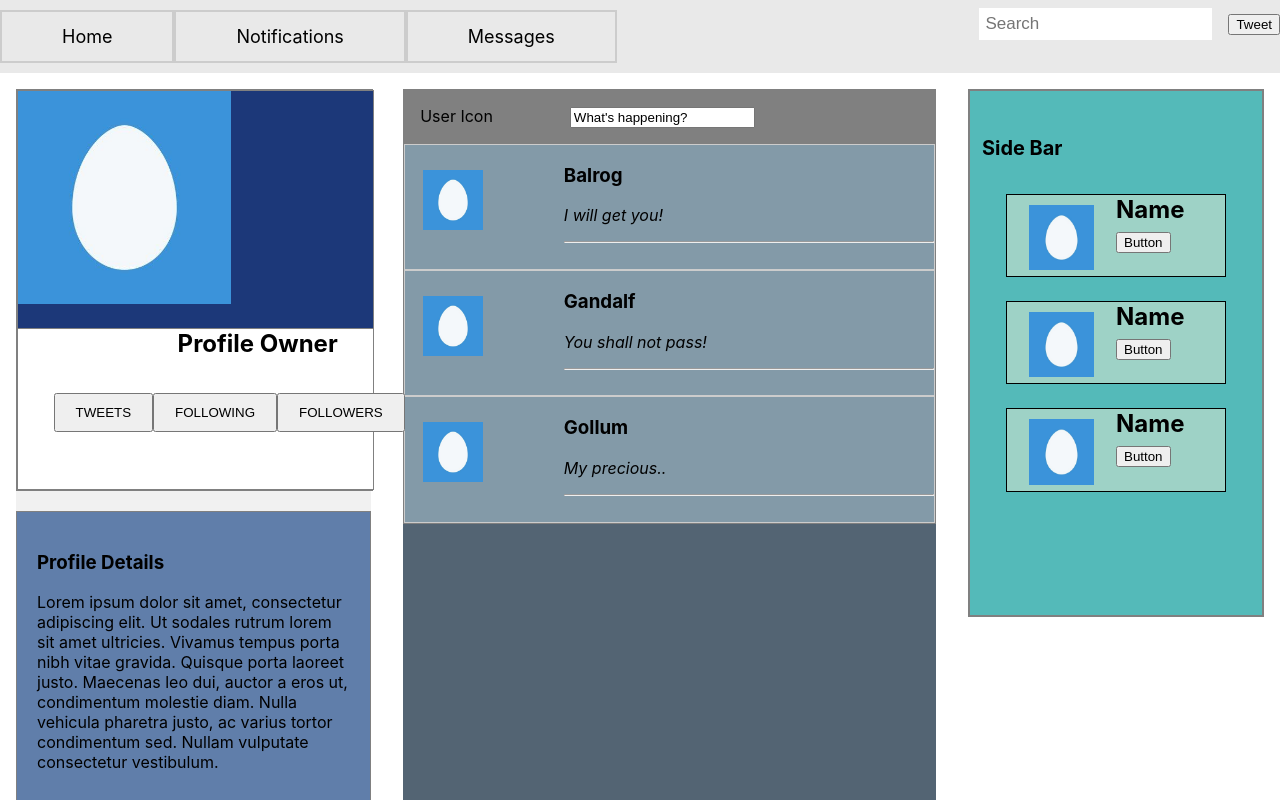
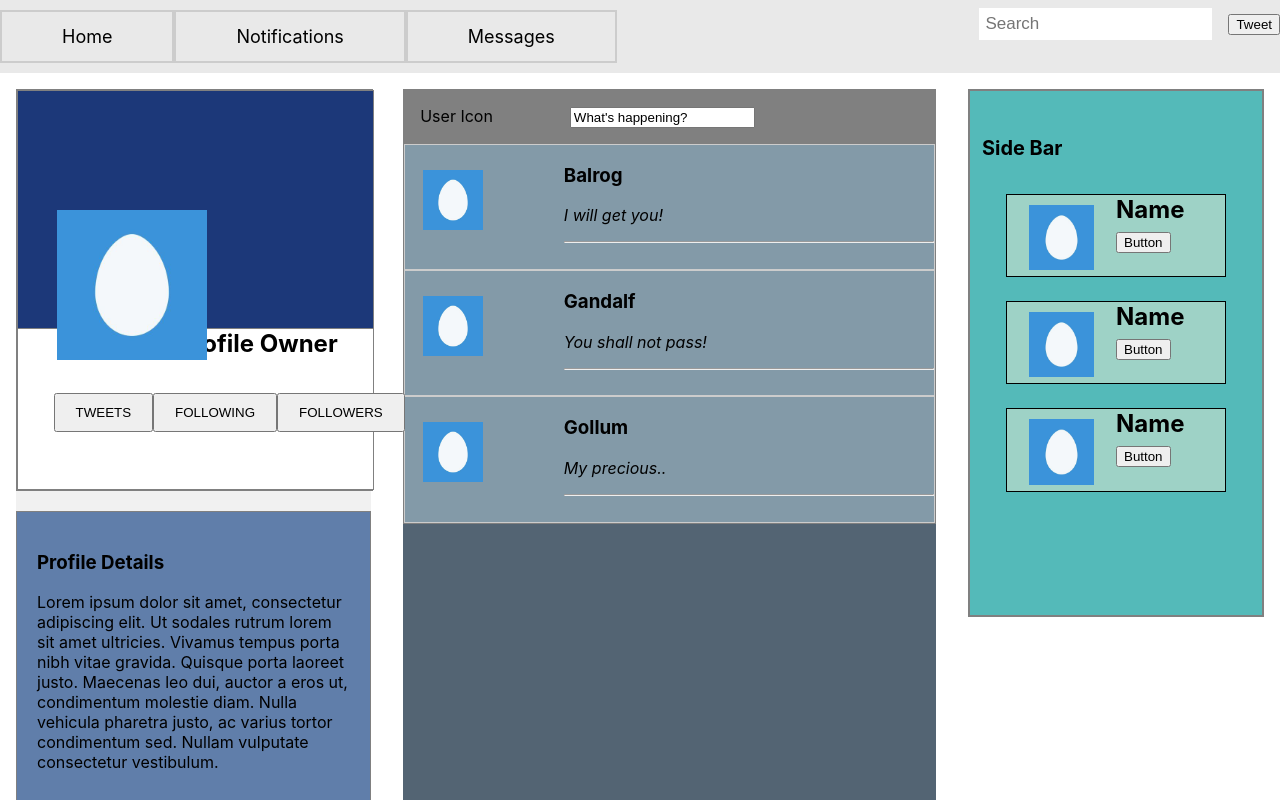
Before and after one commit to joncheng-dev/social-media-clone, a React (Create React App) app: page / in a window 1280 px wide. Shown: the top 800 px of the page. Built offline with nearby package versions, Linux system fonts and the light colour scheme.

Commit message:
update style for profile main's picture

```diff
--- a/src/components/ProfileMain.js
+++ b/src/components/ProfileMain.js
@@ -4,11 +4,7 @@ import defaultProfileImage from "./../img/defaultProfileImage.jpg";
 function ProfileMain() {
   return (
     <div className="profile-main">
-      <div className="profile-main-top">
-        <div className="profile-main-picture">
-          <img src={defaultProfileImage} alt="default profile image" />
-        </div>
-      </div>
+      <div className="profile-main-top"></div>
       <div className="profile-main-bottom">
         <div className="profile-main-name">
           <strong>Profile Owner</strong>
@@ -20,6 +16,9 @@ function ProfileMain() {
         </div>
         <br />
       </div>
+      <div className="profile-main-picture">
+        <img src={defaultProfileImage} alt="default profile image" />
+      </div>
     </div>
   );
 }
--- a/src/index.css
+++ b/src/index.css
@@ -142,10 +142,14 @@ img {
   padding-right: 10%;
   position: relative;
 }
-/*
+
 .profile-main-picture {
-
-} */
+  position: absolute;
+  top: 120px;
+  left: 40px;
+  height: 250px;
+  width: 250px;
+}
 
 .profile-main-buttons-row {
   display: flex;
```
